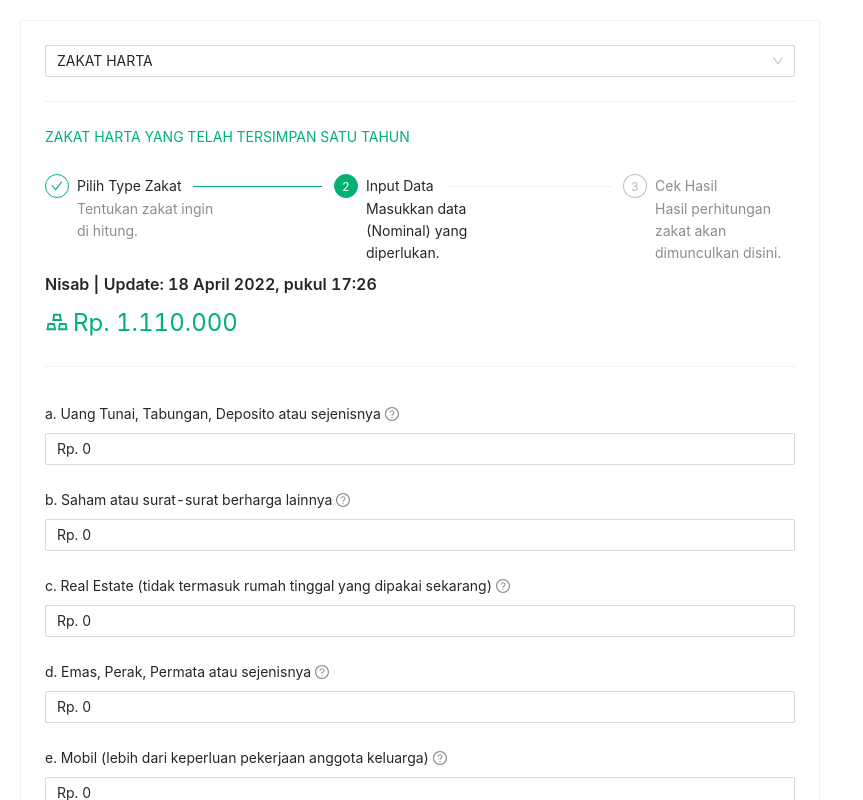
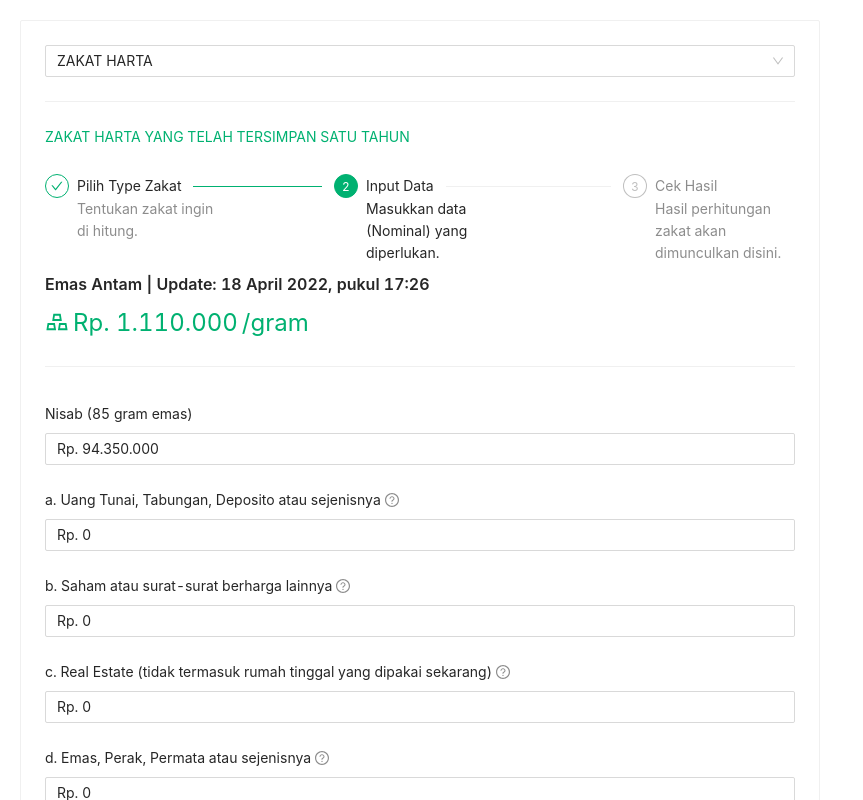
Before and after one commit to brillianodhiya/KalkulatorZakat, a React (Create React App) app: page / in a window 1280 px wide. Shown: the top 800 px of the page, without its empty margins (0-863 px from the left). Built offline with nearby package versions, Linux system fonts and the light colour scheme.

Commit message:
zakat kalkulator fix

```diff
--- a/src/components/ZakatHarta.js
+++ b/src/components/ZakatHarta.js
@@ -72,12 +72,13 @@ const ZakatHarta = ({ nisab = 0, update }) => {
             style={{ marginTop: "8px" }}
             title={
               <Typography.Title level={5}>
-                Nisab | Update: {update}
+                Emas Antam | Update: {update}
               </Typography.Title>
             }
             value={`Rp. ${nisab}`.replace(/\B(?=(\d{3})+(?!\d))/g, ".")}
             prefix={<GoldOutlined />}
             valueStyle={{ color: "#00B171" }}
+            suffix="/gram"
           />
 
           <Divider />
@@ -91,6 +92,24 @@ const ZakatHarta = ({ nisab = 0, update }) => {
           style={{ marginTop: "12px" }}
         >
           <Form form={form} layout="vertical" name="zakat-harta">
+            <Form.Item
+              label="Nisab (85 gram emas)"
+              initialValue={nisab * 85}
+              //   requiredMark="optional"
+              name="nisab"
+            >
+              <InputNumber
+                style={{ width: "100%" }}
+                prefix="Rp. "
+                min={0}
+                placeholder="Masukkan Nominal"
+                readOnly
+                formatter={(value) =>
+                  `${value}`.replace(/\B(?=(\d{3})+(?!\d))/g, ".")
+                }
+                parser={(value) => value.replace(/\$\s?|([.]*)/g, "")}
+              />
+            </Form.Item>
             <Form.Item
               label="a. Uang Tunai, Tabungan, Deposito atau sejenisnya"
               initialValue={0}
@@ -267,7 +286,7 @@ const ZakatHarta = ({ nisab = 0, update }) => {
                 form.setFields([
                   {
                     name: "h",
-                    value: jml > nisab ? jml : 0,
+                    value: jml > nisab * 85 ? jml : 0,
                   },
                 ]);
 
--- a/src/components/ZakatHartaUsaha.js
+++ b/src/components/ZakatHartaUsaha.js
@@ -72,12 +72,13 @@ const ZakatHartaUsaha = ({ nisab = 0, update }) => {
             style={{ marginTop: "8px" }}
             title={
               <Typography.Title level={5}>
-                Nisab | Update: {update}
+                Emas Antam | Update: {update}
               </Typography.Title>
             }
             value={`Rp. ${nisab}`.replace(/\B(?=(\d{3})+(?!\d))/g, ".")}
             prefix={<GoldOutlined />}
             valueStyle={{ color: "#00B171" }}
+            suffix="/gram"
           />
 
           <Divider />
@@ -91,6 +92,24 @@ const ZakatHartaUsaha = ({ nisab = 0, update }) => {
           style={{ marginTop: "12px" }}
         >
           <Form form={form} layout="vertical" name="zakat-harta">
+            <Form.Item
+              label="Nisab (85 gram emas)"
+              initialValue={nisab * 85}
+              //   requiredMark="optional"
+              name="nisab"
+            >
+              <InputNumber
+                style={{ width: "100%" }}
+                prefix="Rp. "
+                min={0}
+                placeholder="Masukkan Nominal"
+                readOnly
+                formatter={(value) =>
+                  `${value}`.replace(/\B(?=(\d{3})+(?!\d))/g, ".")
+                }
+                parser={(value) => value.replace(/\$\s?|([.]*)/g, "")}
+              />
+            </Form.Item>
             <Form.Item
               label="a. Nilai Kekayaan Perusahaan (termasuk uang tunai, simpanan di bank, real estate, alat produksi, inventori, barang jadi, dll)"
               initialValue={0}
@@ -209,7 +228,7 @@ const ZakatHartaUsaha = ({ nisab = 0, update }) => {
                 form.setFields([
                   {
                     name: "e",
-                    value: jml > nisab ? jml : 0,
+                    value: jml > nisab * 85 ? jml : 0,
                   },
                 ]);
 
--- a/src/components/ZakatProfesi.js
+++ b/src/components/ZakatProfesi.js
@@ -68,12 +68,13 @@ const ZakatProfesi = ({ nisab = 0, update }) => {
             style={{ marginTop: "8px" }}
             title={
               <Typography.Title level={5}>
-                Nisab | Update: {update}
+                Emas Antam | Update: {update}
               </Typography.Title>
             }
             value={`Rp. ${nisab}`.replace(/\B(?=(\d{3})+(?!\d))/g, ".")}
             prefix={<GoldOutlined />}
             valueStyle={{ color: "#00B171" }}
+            suffix="/gram"
           />
 
           <Divider />
@@ -87,6 +88,24 @@ const ZakatProfesi = ({ nisab = 0, update }) => {
           style={{ marginTop: "12px" }}
         >
           <Form form={form} layout="vertical" name="zakat-profesi">
+            <Form.Item
+              label="Nisab (85 gram emas)"
+              initialValue={nisab * 85}
+              //   requiredMark="optional"
+              name="nisab"
+            >
+              <InputNumber
+                style={{ width: "100%" }}
+                prefix="Rp. "
+                min={0}
+                placeholder="Masukkan Nominal"
+                readOnly
+                formatter={(value) =>
+                  `${value}`.replace(/\B(?=(\d{3})+(?!\d))/g, ".")
+                }
+                parser={(value) => value.replace(/\$\s?|([.]*)/g, "")}
+              />
+            </Form.Item>
             <Form.Item
               label="a. Pendapatan / Gaji per Bulan (setelah dipotong pajak)"
               initialValue={0}
@@ -266,7 +285,7 @@ const ZakatProfesi = ({ nisab = 0, update }) => {
                 form.setFields([
                   {
                     name: "g",
-                    value: jml > nisab ? jml : 0,
+                    value: jml > nisab * 85 ? jml : 0,
                   },
                 ]);
 
```
